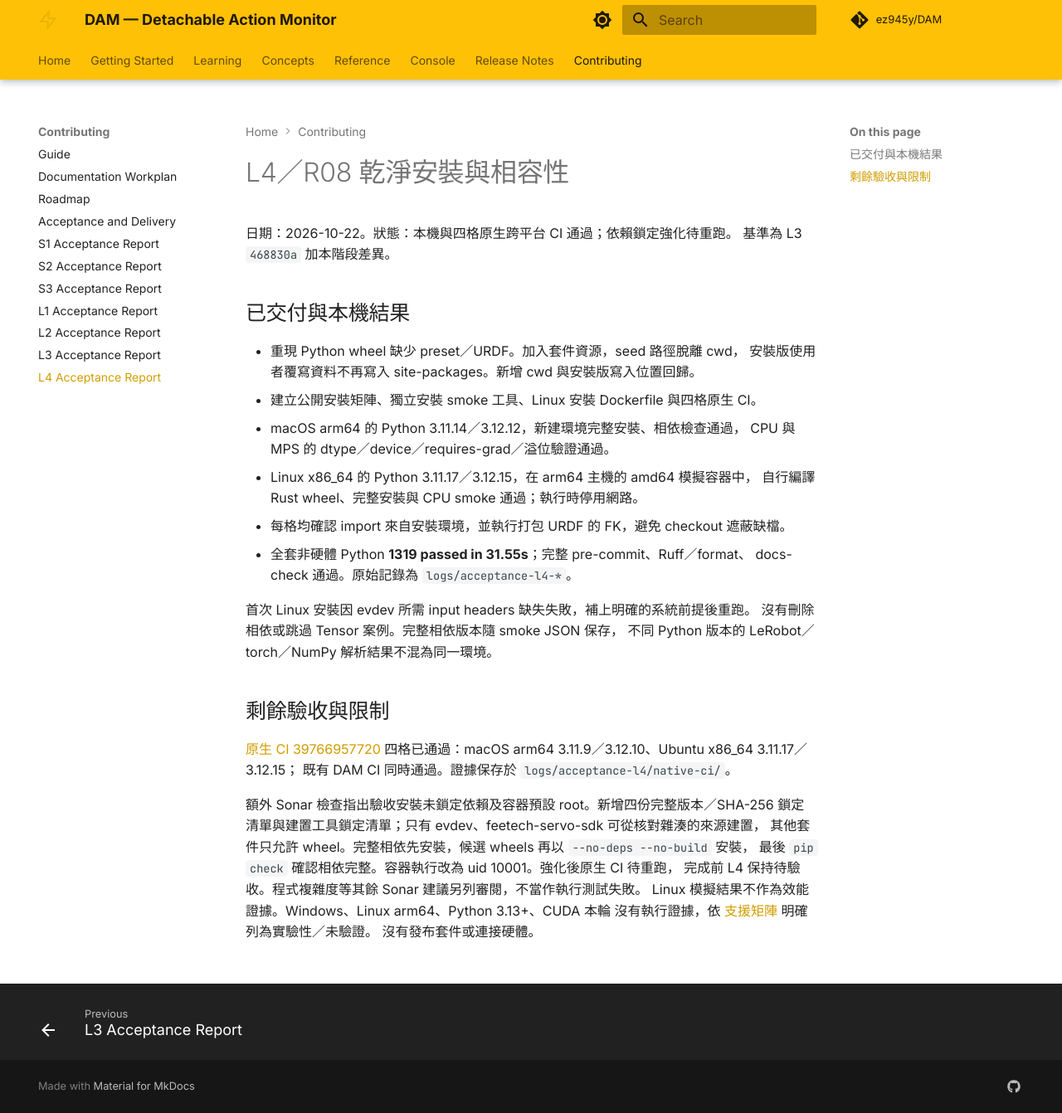
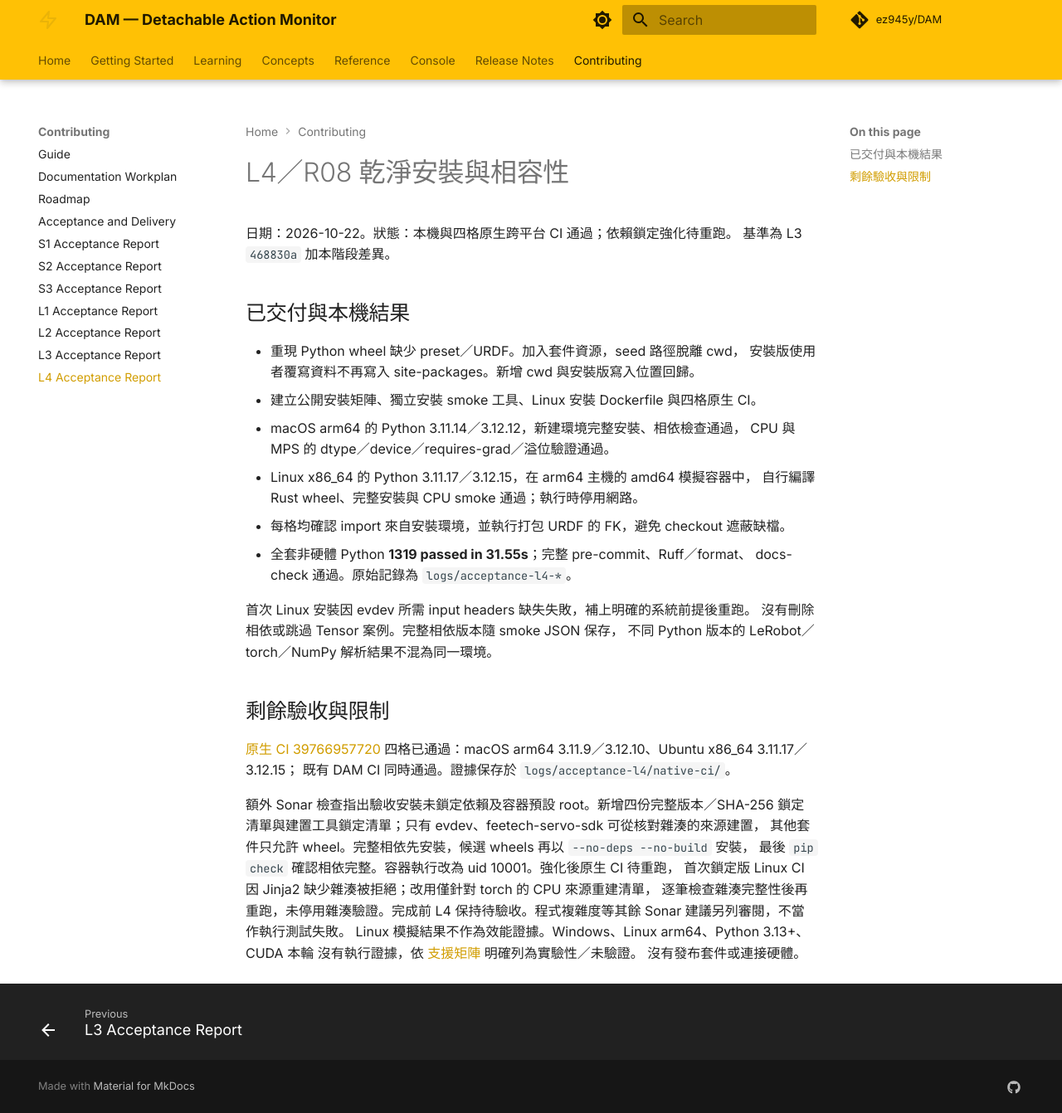
Before and after one commit to ez945y/DAM, an MkDocs documentation site: the page built from docs/acceptance-l4.md, in a window 1280 px wide and 1342 px high. Shown: the whole window at 83% size. Built offline with MkDocs 1.6.1 and Material for MkDocs 9.7.7, drawn with Linux system fonts in a browser that asks for light colours; comment, search, counter and statistics services are not loaded.

Commit message:
build: resolve CPU torch separately when generating hash locks

```diff
--- a/docs/acceptance-l4.md
+++ b/docs/acceptance-l4.md
@@ -30,7 +30,8 @@
 鎖定清單與建置工具鎖定清單；只有 evdev、feetech-servo-sdk 可從核對雜湊的來源建置，
 其他套件只允許 wheel。完整相依先安裝，候選 wheels 再以 `--no-deps --no-build` 安裝，
 最後 `pip check` 確認相依完整。容器執行改為 uid 10001。強化後原生 CI 待重跑，
-完成前 L4 保持待驗收。程式複雜度等其餘 Sonar 建議另列審閱，不當作執行測試失敗。
+首次鎖定版 Linux CI 因 Jinja2 缺少雜湊被拒絕；改用僅針對 torch 的 CPU 來源重建清單，
+逐筆檢查雜湊完整性後再重跑，未停用雜湊驗證。完成前 L4 保持待驗收。程式複雜度等其餘 Sonar 建議另列審閱，不當作執行測試失敗。
 Linux 模擬結果不作為效能證據。Windows、Linux arm64、Python 3.13+、CUDA 本輪
 沒有執行證據，依 [支援矩陣](installation-matrix.md) 明確列為實驗性／未驗證。
 沒有發布套件或連接硬體。
```
Also changed, not shown: claude-progress.md (+1 -0 lines), session-handoff.md (+1 -0 lines), 2 other files.
